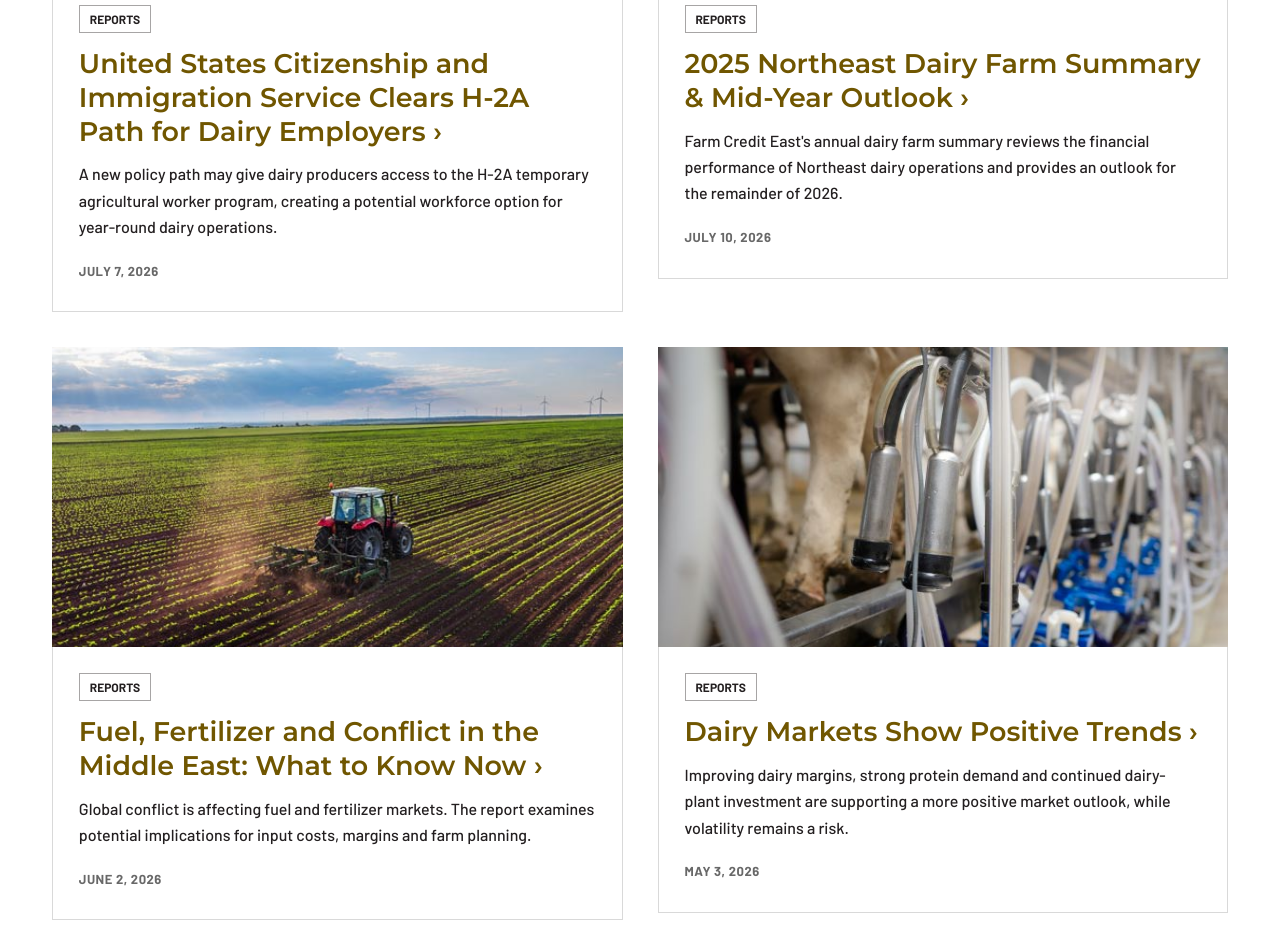
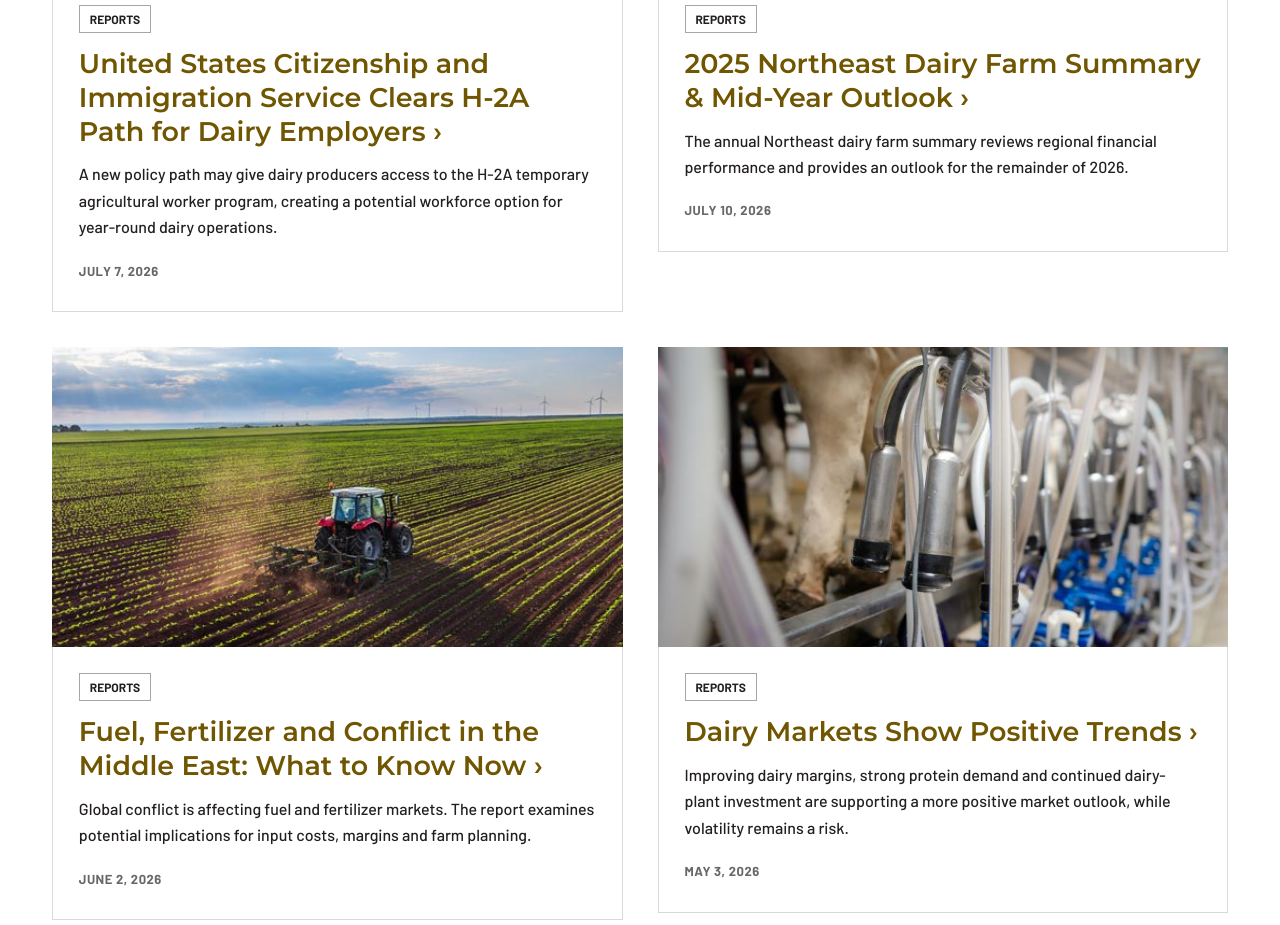
Before and after one commit to Jerryboie22/farm-funding, a Next.js app: page /resources/trends in a window 1280 px wide. Shown: the part 920-1845 px from the top of the page. Built offline with nearby package versions, Linux system fonts and the light colour scheme.

Commit message:
Link industry trend cards to local report replicas

```diff
--- a/app/resources/trends/page.tsx
+++ b/app/resources/trends/page.tsx
@@ -12,7 +12,7 @@ const REPORTS = [
     title: "United States Citizenship and Immigration Service Clears H-2A Path for Dairy Employers",
     date: "July 7, 2026",
     image: "/images/homepage/Dairy cows milking.jpg",
-    href: "https://www.farmcrediteast.com/en/resources/Industry-Trends-and-Outlooks/Reports/2607KEP_H2AForDairyEmployers",
+    href: "/en/resources/Industry-Trends-and-Outlooks/Reports/2607KEP_H2AForDairyEmployers.html",
     excerpt:
       "A new policy path may give dairy producers access to the H-2A temporary agricultural worker program, creating a potential workforce option for year-round dairy operations.",
   },
@@ -20,15 +20,15 @@ const REPORTS = [
     title: "2025 Northeast Dairy Farm Summary & Mid-Year Outlook",
     date: "July 10, 2026",
     image: "/images/homepage/Dairy cows milking.jpg",
-    href: "https://www.farmcrediteast.com/DFS",
+    href: "/en/resources/Industry-Trends-and-Outlooks/Reports/2025NEDairyFarmSummary2026MidYearOutlook.html",
     excerpt:
-      "Farm Credit East's annual dairy farm summary reviews the financial performance of Northeast dairy operations and provides an outlook for the remainder of 2026.",
+      "The annual Northeast dairy farm summary reviews regional financial performance and provides an outlook for the remainder of 2026.",
   },
   {
     title: "Fuel, Fertilizer and Conflict in the Middle East: What to Know Now",
     date: "June 2, 2026",
     image: "/images/homepage/capacity-to-serve-your-needs.jpg",
-    href: "https://www.farmcrediteast.com/en/resources/Industry-Trends-and-Outlooks/Reports/2606KEP_FuelFertilizerandConflictinMiddleEast",
+    href: "/en/resources/Industry-Trends-and-Outlooks/Reports/2606KEP_FuelFertilizerandConflictinMiddleEast.html",
     excerpt:
       "Global conflict is affecting fuel and fertilizer markets. The report examines potential implications for input costs, margins and farm planning.",
   },
@@ -36,7 +36,7 @@ const REPORTS = [
     title: "Dairy Markets Show Positive Trends",
     date: "May 3, 2026",
     image: "/images/homepage/Dairy cows milking.jpg",
-    href: "https://www.farmcrediteast.com/en/resources/Industry-Trends-and-Outlooks/Reports/2605KEP_DairyMidYearTrends",
+    href: "/en/resources/Industry-Trends-and-Outlooks/Reports/2605KEP_DairyMidYearTrends.html",
     excerpt:
       "Improving dairy margins, strong protein demand and continued dairy-plant investment are supporting a more positive market outlook, while volatility remains a risk.",
   },
@@ -47,16 +47,11 @@ export default function Page() {
     <main className="w-full bg-white">
       <section className="w-full bg-[#ecf1e4]">
         <div className="mx-auto max-w-[1440px] px-[4.05%] py-[55px] md:py-[70px] lg:py-[85px]">
-          <h1
-            className="font-display text-[34px] leading-[1.15] text-[#4f832a] md:text-[44px] lg:text-[50px]"
-          >
+          <h1 className="font-display text-[34px] leading-[1.15] text-[#4f832a] md:text-[44px] lg:text-[50px]">
             Ag Industry Trends &amp; Outlooks
           </h1>
           <p className="mt-[22px] max-w-[900px] text-[17px] leading-[1.75] text-[#231f20] md:text-[19px] md:leading-[1.7]">
-            Discover insights, trends, ag market outlooks and other topical
-            information as it relates to the Northeast&apos;s diverse
-            agricultural industries. Brought to you by Knowledge Exchange from
-            Farm Funding.
+            Discover insights, trends, ag market outlooks and other topical information as it relates to the Northeast&apos;s diverse agricultural industries. Brought to you by Knowledge Exchange from Farm Funding.
           </p>
         </div>
       </section>
@@ -70,7 +65,7 @@ export default function Page() {
           <div className="mt-[35px] grid grid-cols-1 gap-[35px] md:grid-cols-2">
             {REPORTS.map((report) => (
               <article key={report.title} className="bg-white">
-                <a href={report.href} target="_blank" rel="noreferrer" className="group block">
+                <Link href={report.href} className="group block">
                   <div className="relative h-[260px] w-full overflow-hidden md:h-[300px]">
                     <Image
                       src={report.image}
@@ -95,16 +90,13 @@ export default function Page() {
                       {report.date}
                     </p>
                   </div>
-                </a>
+                </Link>
               </article>
             ))}
           </div>
 
           <div className="mt-[55px] border-t border-[#d4d8d0] pt-[35px]">
-            <Link
-              href="/"
-              className="inline-flex h-[51px] items-center justify-center rounded-[4px] border-2 border-[#496d83] bg-[#496d83] px-[22px] text-[16px] font-bold text-white transition-colors hover:bg-white hover:text-[#496d83]"
-            >
+            <Link href="/" className="inline-flex h-[51px] items-center justify-center rounded-[4px] border-2 border-[#496d83] bg-[#496d83] px-[22px] text-[16px] font-bold text-white transition-colors hover:bg-white hover:text-[#496d83]">
               ← Back to Home
             </Link>
           </div>
```
